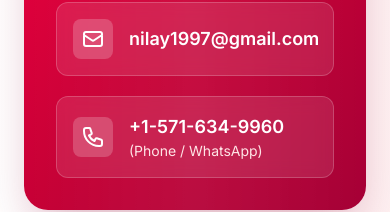
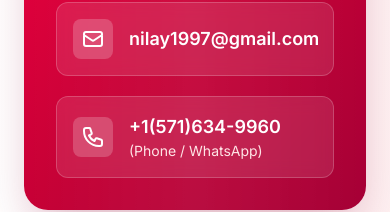
Before and after one commit to gits5213/shazzad-hossain-bio-data, a Next.js app: page / in a window 390 px wide. Shown: the part 7164-7376 px from the top of the page. Built offline with nearby package versions, Linux system fonts and the light colour scheme; a web font is replaced by a local one.

Commit message:
[updated phone numberr]

```diff
--- a/app/page.tsx
+++ b/app/page.tsx
@@ -293,7 +293,7 @@ export default function Home() {
                         </svg>
                       </div>
                       <div className="flex flex-col">
-                        <span className="text-lg md:text-xl font-semibold">+1-571-634-9960</span>
+                        <span className="text-lg md:text-xl font-semibold">+1(571)634-9960</span>
                         <span className="text-rose-100 text-sm">(Phone / WhatsApp)</span>
                       </div>
                     </a>
```
